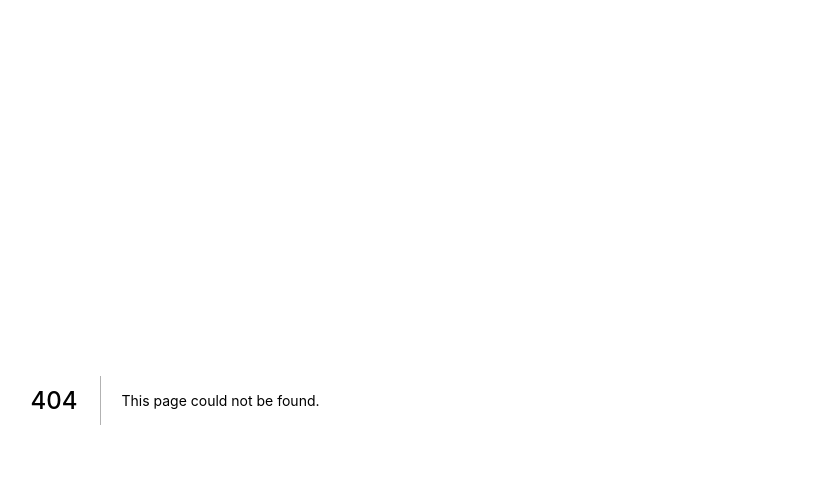
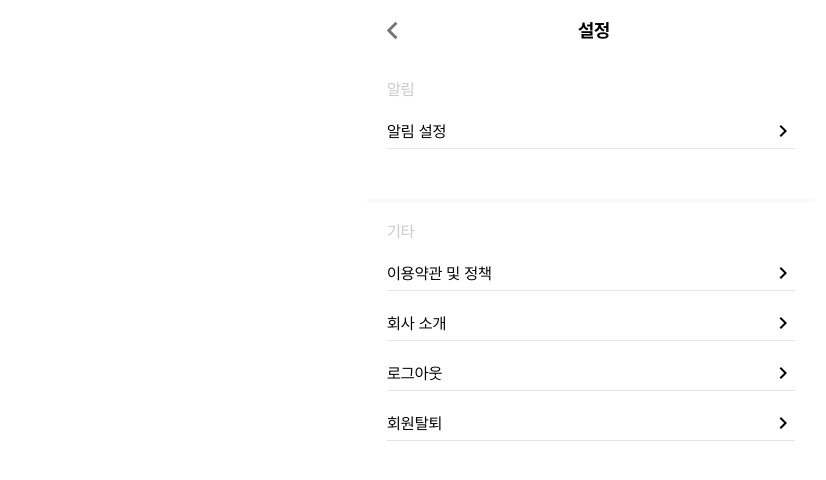
Before and after one commit to nookcoder/buckit-web, a Next.js app: page /setting/details in a window 1280 px wide. Before the commit this address had no page. Shown: the top 480 px of the page, without its empty margins (49-875 px from the left). Built offline with nearby package versions, Linux system fonts and the light colour scheme.

Commit message:
DESIGN : 설정 화면 레이아웃 추가

```diff
--- a/components/nav/app_bar.tsx
+++ b/components/nav/app_bar.tsx
@@ -23,9 +23,9 @@ const AppBar = () => {
             onClick={goToHome}
           />
         </div>
-        <IconButton aria-label={'알림'}>
-          <NotificationsNoneIcon />
-        </IconButton>
+        {/*<IconButton aria-label={'알림'}>*/}
+        {/*  <NotificationsNoneIcon />*/}
+        {/*</IconButton>*/}
       </div>
       <div className={appbarStyles.blank_box}></div>
     </>
--- a/layout/list_of_projects_layout.tsx
+++ b/layout/list_of_projects_layout.tsx
@@ -20,6 +20,7 @@ const ListOfProjectsLayout = () => {
           value={value}
           onChange={handleChange}
           aria-label={'프로젝트 진행상황'}
+          sx={{ marginTop: 0 }}
         >
           <StyledTab label={'진행중'} />
           <StyledTab label={'진행 예정'} />
--- /dev/null
+++ b/pages/setting/details/index.tsx
@@ -0,0 +1,35 @@
+import React from 'react';
+import AppBarWithBackArrow from '../../../components/nav/app_bar_with_back_arrow';
+import MyPageHistoryColumn from '../../../components/my-page/mypage_column';
+import styles from '../../../styles/pages/setting/Setting.module.scss';
+import { Divider } from '@mui/material';
+
+const SettingDetail = () => {
+  return (
+    <div>
+      <AppBarWithBackArrow title={'설정'} />
+      <div className={styles.column_container}>
+        <div className={styles.title}>알림</div>
+        <MyPageHistoryColumn title={'알림 설정'} />
+      </div>
+
+      <Divider
+        sx={{
+          borderBottomWidth: '3px',
+          borderColor: '#F9F9F9',
+        }}
+      />
+
+      <div className={styles.column_container}>
+        <div className={styles.title}>기타</div>
+        <MyPageHistoryColumn title={'이용약관 및 정책'} />
+        <MyPageHistoryColumn title={'회사 소개'} />
+        <MyPageHistoryColumn title={'로그아웃'} />
+        <MyPageHistoryColumn title={'회원탈퇴'} />
+      </div>
+      <div></div>
+    </div>
+  );
+};
+
+export default SettingDetail;
--- a/styles/components/my-page/MyPageColumn.module.scss
+++ b/styles/components/my-page/MyPageColumn.module.scss
@@ -8,4 +8,7 @@
   &:hover{
     cursor: pointer;
   }
+  &:active{
+    background-color: #F9F9F9;
+  }
 }
--- a/styles/nav/AppBar.module.scss
+++ b/styles/nav/AppBar.module.scss
@@ -10,6 +10,7 @@
   height: max-content;
   background-color: white;
   z-index: 999;
+  padding-bottom: 10px;
 }
 
 .logo_box {
--- /dev/null
+++ b/styles/pages/setting/Setting.module.scss
@@ -0,0 +1,21 @@
+.kakao_banner_container{
+  width: 100%;
+  padding: 0 15px 0 15px;
+  display: block;
+  margin-bottom: 30px;
+}
+
+.title{
+  margin-top: 20px;
+  margin-bottom: 20px;
+  color: #C9C9C9;
+}
+
+.column_container{
+  padding: 0 20px;
+  margin-bottom: 50px;
+}
+
+.margin_for_bottom{
+  margin-bottom: 100px;
+}
```
Also changed, not shown: pages/setting/index.tsx (+34 -0 lines), public/assets/buy.png (added).
